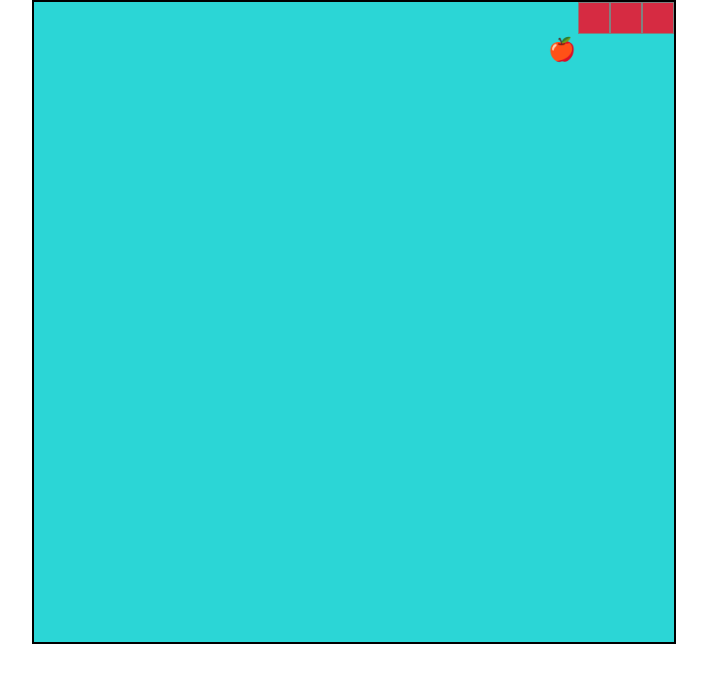
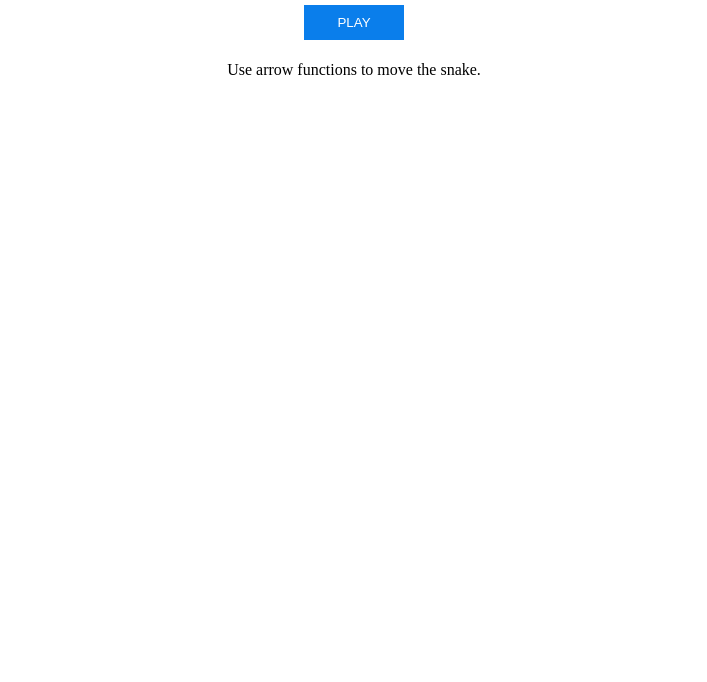
Before and after one commit to kle-pra/react-snake, a React (Vite) app: page / in a window 1280 px wide. Shown: the top 682 px of the page, without its empty margins (286-993 px from the left). Built offline with nearby package versions, Linux system fonts and the light colour scheme.

Commit message:
basic game, needs polishing

```diff
--- a/src/App.tsx
+++ b/src/App.tsx
@@ -1,69 +1,91 @@
 import { useEffect, useState } from "react";
 import Board from "./board";
+import NoGame from "./no-game";
 
 export default function App() {
   const boardDimension = 20;
-  const [snake, setSnake] = useState([0, 1, 2]);
-  const [speed, setSpeed] = useState(300);
-  const [direction, setDirection] = useState(1);
-  const [food, setFood] = useState(generateFood());
+
+  const [snake, setSnake] = useState<Array<number>>([1, 2, 3]);
+  const [speed, setSpeed] = useState<number>(300);
+  const [directionDiff, setDirectionDiff] = useState<number>(1);
+  const [food, setFood] = useState<number>(generateFood());
+  const [score, setScore] = useState<number>(0);
+  const [isGame, setIsGame] = useState<boolean>(false);
+  const [isPause, setIsPause] = useState<boolean>(false);
 
   useEffect(() => {
-    console.log("game loop");
-    const t = setTimeout(gameStep, speed);
-    return () => clearTimeout(t);
-    // eslint-disable-next-line react-hooks/exhaustive-deps
-  }, [snake]);
-
-  useEffect(() => {
+    console.log("first");
     document.addEventListener("keydown", (e) => {
       keyDownHandler(e);
     });
-  }, []);
+  }, []); // only 1 time when components load
+
+
+  useEffect(() => {
+    if (isGame && !isPause) {
+      const t = setTimeout(gameStep, speed);
+      return () => clearTimeout(t);
+    }
+    // eslint-disable-next-line react-hooks/exhaustive-deps
+  }, [snake]); // when snake changes run effect
+
 
   function gameStep(): void {
-    const nextPos = snake[snake.length - 1] + direction;
+    const nextPos = snake[snake.length - 1] + directionDiff;
     const newSnake = [...snake];
 
     if (isGameOver(nextPos)) {
+      setIsGame(false);
       alert("Game over");
       return;
     }
 
     if (isFood(nextPos)) {
       speedUp();
+      scoreUp();
       setFood(generateFood());
     } else {
       newSnake.shift(); // remove tail piece if not eaten
     }
+
     newSnake.push(nextPos); // move head of the snake
     setSnake(newSnake);
   }
 
-  function keyDownHandler(event: KeyboardEvent) {
+  function keyDownHandler(event: KeyboardEvent): void {
+    console.log(event.code);
     if (event.code === "ArrowUp") {
-      setDirection(-boardDimension);
+      setDirectionDiff(-boardDimension);
     }
     if (event.code === "ArrowDown") {
-      setDirection(boardDimension);
+      setDirectionDiff(boardDimension);
     }
     if (event.code === "ArrowLeft") {
-      setDirection(-1);
+      setDirectionDiff(-1);
     }
     if (event.code === "ArrowRight") {
-      setDirection(1);
+      setDirectionDiff(1);
+    }
+    if (event.code === "Space") {
+      if (isPause) {
+
+        setIsPause(false);
+
+      } else {
+        setIsPause(true);
+      }
     }
   }
 
-  function generateFood() {
+  function generateFood(): number {
     return Math.floor(Math.random() * (boardDimension ** 2));
   }
 
-  function isFood(nextPos: number) {
+  function isFood(nextPos: number): boolean {
     return food === nextPos;
   }
 
-  function isGameOver(nextPos: number) {
+  function isGameOver(nextPos: number): boolean {
     return snake.includes(nextPos)
       || nextPos < 0
       || nextPos >= boardDimension ** 2
@@ -71,17 +93,36 @@ export default function App() {
       || (nextPos + 1) % boardDimension === 0 && (snake[snake.length - 1]) % boardDimension === 0;
   }
 
-  function speedUp() {
+  function speedUp(): void {
     setSpeed(speed - 20);
+  }
+
+  function scoreUp(): void {
+    setScore(score + 10);
+  }
+
+  function onPlayGame(): void {
+    setIsGame(true);
+    setIsPause(false);
+    setSnake([0, 1, 2]);
+    setDirectionDiff(1);
+    setFood(generateFood());
+    setSpeed(300);
+    setScore(0);
   }
 
   return (
     <>
       <div className="container">
-        <Board
-          snake={snake}
-          food={food}
-          boardDimension={boardDimension}></Board>
+        {!isGame && <NoGame onPlayGame={onPlayGame} />}
+        {isGame && (<>
+          <h2>Score: {score}</h2>
+          <Board
+            snake={snake}
+            foodIndex={food}
+            boardDimension={boardDimension}></Board>
+        </>)
+        }
       </div>
     </>
   );
--- a/src/board.tsx
+++ b/src/board.tsx
@@ -1,17 +1,25 @@
+import { useEffect, useState } from "react";
 import Position from "./position";
 
 export type BoardProps = {
     snake: number[],
-    food: number,
+    foodIndex: number,
     boardDimension: number
 }
 
-export default function Board({ snake, food, boardDimension }: BoardProps) {
+export default function Board({ snake, foodIndex, boardDimension }: BoardProps) {
     const positions = Array<void>(boardDimension ** 2).fill();
+    const [food, setFood] = useState<string>();
+
+    useEffect(() => {
+        const foods = ['🍒', '🍎', '🍇'];
+        setFood(foods[Math.floor(Math.random() * foods.length)]);
+    }, [foodIndex]);
+
     return (
         <div className="board" >
             {positions.map(
-                (_p, i) => <Position key={i} snake={snake} foodIndex={food} index={i} />
+                (_p, i) => <Position key={i} snake={snake} food={foodIndex == i ? food : undefined} index={i} />
             )}
         </div>
     );
--- a/src/index.css
+++ b/src/index.css
@@ -9,7 +9,9 @@ body {
 
 .container {
   display: flex;
+  flex-direction: column;
   justify-content: center;
+  align-items: center;
 }
 
 .board {
@@ -23,7 +25,7 @@ body {
 .position {
   width: 32px;
   height: 32px;
-  background-color: rgb(43, 214, 214);
+  background-color: rgb(10, 126, 235);
 }
 
 .snake {
@@ -36,3 +38,12 @@ body {
   line-height: 32px;
   font-size: 1.4rem;
 }
+
+button.play {
+  color: white;
+  border: none;
+  margin: 5px;
+  padding: 10px;
+  width: 100px;
+  background-color: rgb(10, 126, 235);
+}
--- /dev/null
+++ b/src/no-game.tsx
@@ -0,0 +1,9 @@
+
+export default function NoGame({ onPlayGame }: { onPlayGame: () => void }) {
+    return (
+        <>
+            <button className="play" onClick={onPlayGame}>PLAY</button>
+            <p>Use arrow functions to move the snake.</p>
+        </>
+    );
+}
--- a/src/position.tsx
+++ b/src/position.tsx
@@ -1,22 +1,19 @@
-import { useState } from "react";
 
 export type PositionProps = {
     snake: number[],
-    foodIndex: number,
+    food?: string,
     index: number
 }
 
-export default function Position({ snake, foodIndex, index }: PositionProps) {
+export default function Position({ snake, food, index }: PositionProps) {
 
 
-    const foods = ['🍒', '🍎', '🍇'];
-    const [food, setFood] = useState(foods[Math.floor(Math.random() * foods.length)]);
     return (
         <div className={`position
         ${snake.includes(index) ? 'snake' : ''}
-        ${foodIndex === index ? 'food' : ''}
+        ${food ? 'food' : ''}
         `} >
-            {index == foodIndex ? food : ''}
+            {food ? food : ''}
 
         </div>
     );
```
Also changed, not shown: 1 other file (tests, documents, lock files or other folders).
